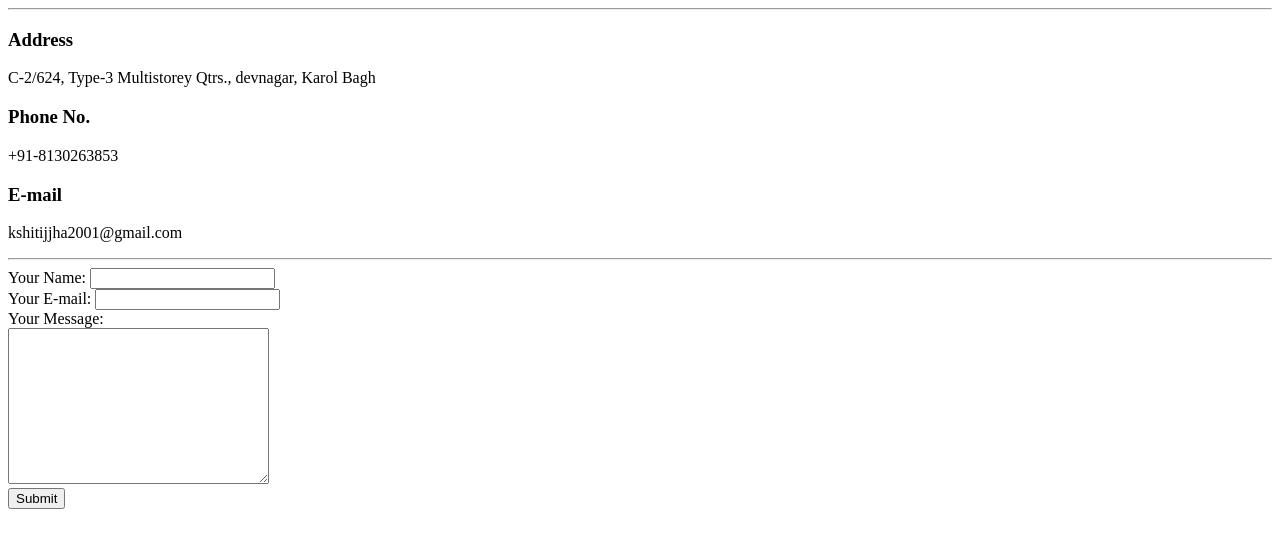
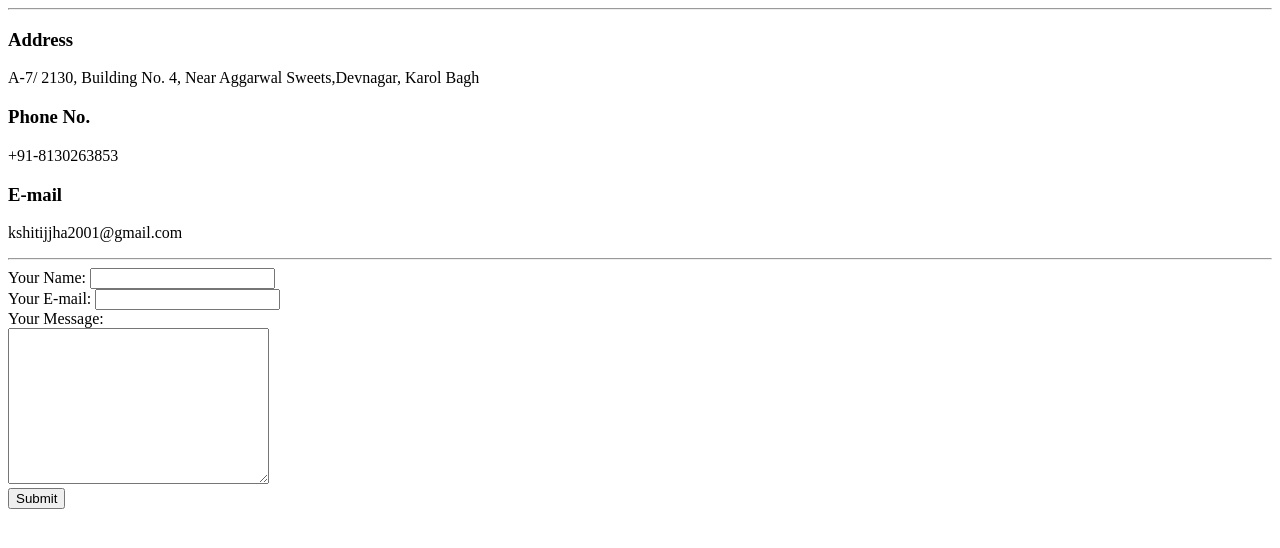
Before and after one commit to KshitijJ53/CV, a plain HTML site: page contactme.html in a window 1280 px wide. Drawn offline with Linux system fonts and the light colour scheme.

Commit message:
Update contactme.html

```diff
--- a/contactme.html
+++ b/contactme.html
@@ -7,7 +7,7 @@
   <body>
     <hr>
     <h3>Address</h3>
-    <p>C-2/624, Type-3 Multistorey Qtrs., devnagar, Karol Bagh</p>
+    <p>A-7/ 2130, Building No. 4, Near Aggarwal Sweets,Devnagar, Karol Bagh</p>
     <h3>Phone No.</h3>
     <p>+91-8130263853</p>
     <h3>E-mail</h3>
```
